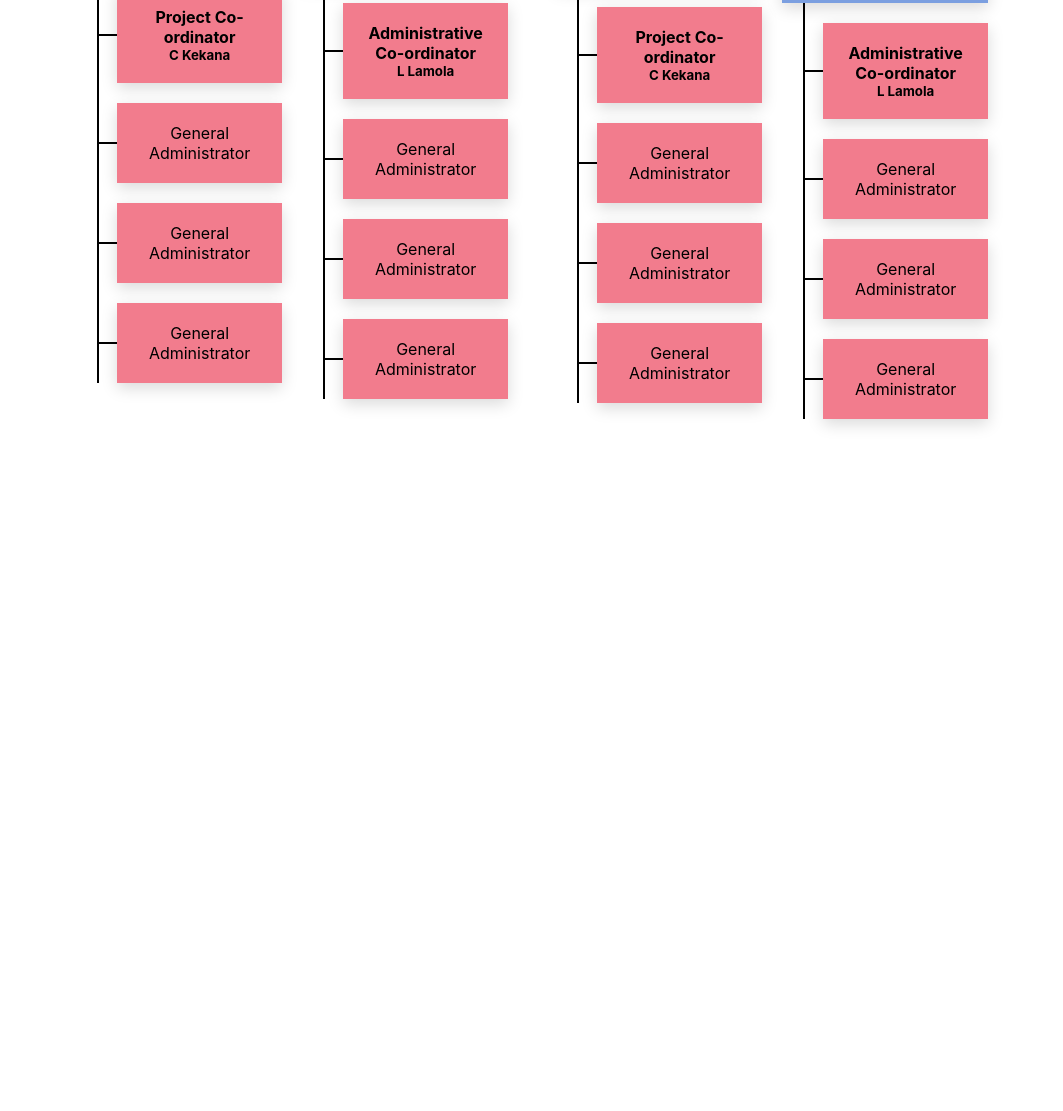
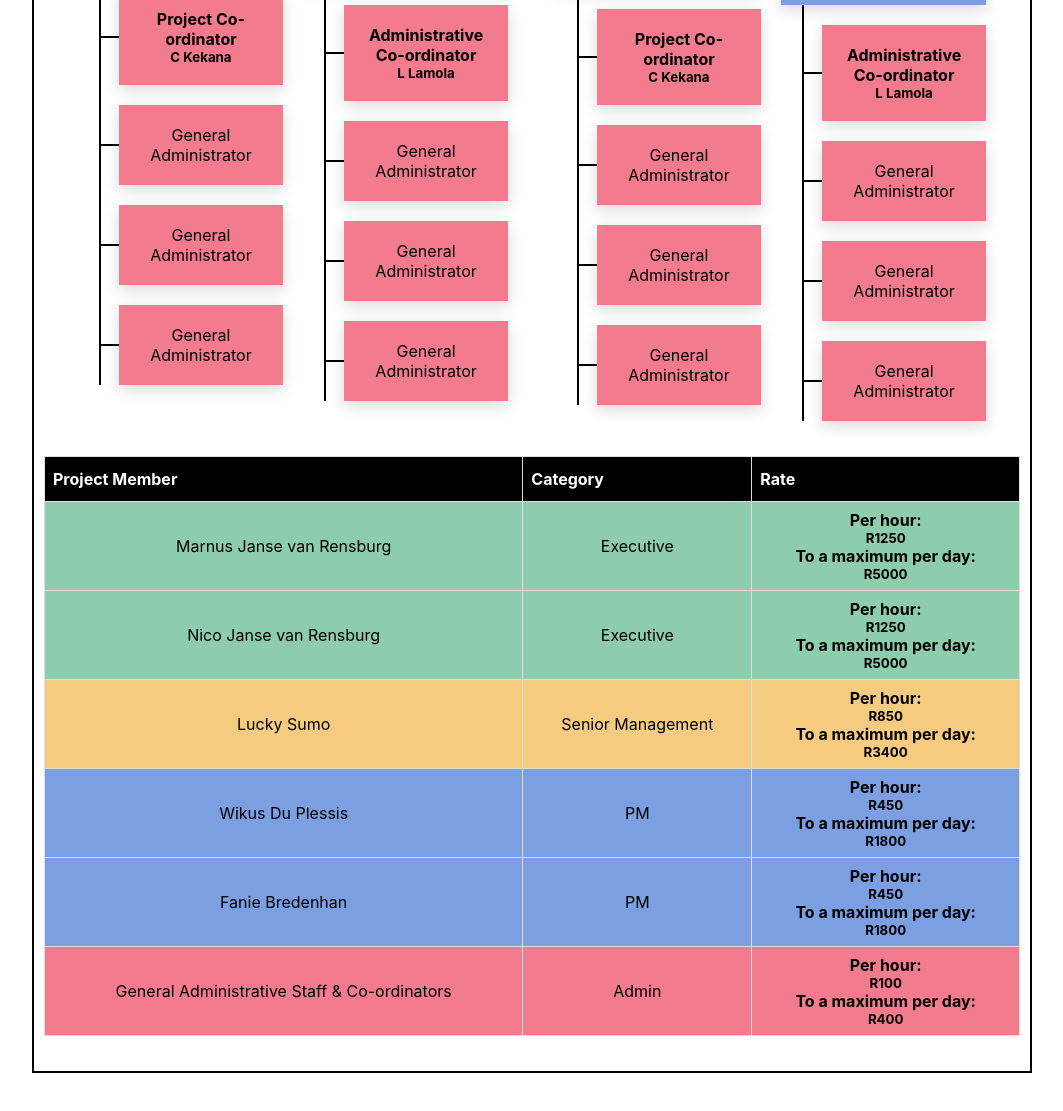
Before and after one commit to MarnusJvR/BetterBest-Anglo-Proposal-Live-Site, a website: page dist/Organogram 2/main.html in a window 1280 px wide. Shown: the part 979-2090 px from the top of the page, without its empty margins (108-1171 px from the left). Before the commit the page ends 1498 px from the top, so only its background shows below. Drawn offline with Linux system fonts and the light colour scheme.

Commit message:
cost table

```diff
--- a/dist/Organogram 2/main.html
+++ b/dist/Organogram 2/main.html
@@ -18,7 +18,7 @@
       <h4><b>Risk Alerts:</b> NONE</h4>
 
     </div>
-    <div class="container">
+    <div class="container ganttbox">
       <div class="level-1 rectangle">
         <h1>Project Lead</h1>
         <h2>Marnus Janse van Rensburg</h2>
@@ -147,14 +147,83 @@
         </li>
       </ol>
     </div>
+    <div>
+      <table id="customers">
+        <tr>
+          <th>Project Member</th>
+          <th>Category</th>
+          <th>Rate</th>
+        </tr>
+        <tr>
+          <td>Marnus Janse van Rensburg</td>
+          <td>Executive</td>
+          <td>
+            <h4>Per hour:</h4>
+            <h5>R1250</h5>
+            <h4>To a maximum per day:</h4>
+            <h5>R5000</h5>
+          </td>
+        </tr>
+        <tr>
+          <td>Nico Janse van Rensburg</td>
+          <td>Executive</td>
+          <td>
+            <h4>Per hour:</h4>
+            <h5>R1250</h5>
+            <h4>To a maximum per day:</h4>
+            <h5>R5000</h5>
+          </td>
+        </tr>
+        <tr>
+          <td>Lucky Sumo</td>
+          <td>Senior Management</td>
+          <td>
+            <h4>Per hour:</h4>
+            <h5>R850</h5>
+            <h4>To a maximum per day:</h4>
+            <h5>R3400</h5>
+          </td>
+        </tr>
+        <tr>
+          <td>Wikus Du Plessis</td>
+          <td>PM</td>
+          <td>
+            <h4>Per hour:</h4>
+            <h5>R450</h5>
+            <h4>To a maximum per day:</h4>
+            <h5>R1800</h5>
+          </td>
+        </tr>
+        <tr>
+          <td>Fanie Bredenhan</td>
+          <td>PM</td>
+          <td>
+            <h4>Per hour:</h4>
+            <h5>R450</h5>
+            <h4>To a maximum per day:</h4>
+            <h5>R1800</h5>
+          </td>
+        </tr>
+        <tr>
+          <td>General Administrative Staff & Co-ordinators</td>
+          <td>Admin</td>
+          <td>
+            <h4>Per hour:</h4>
+            <h5>R100</h5>
+            <h4>To a maximum per day:</h4>
+            <h5>R400</h5>
+          </td>
+        </tr>
+      </table>
+    </div>
     <footer class="page-footer">
       <span>made by </span>
       <a href="https://georgemartsoukos.com/" target="_blank">
         <img
           width="24"
           height="24"
-          src="https://assets.codepen.io/162656/george-martsoukos-small-logo.svg"
-          alt="George Martsoukos logo"
+          src="../img/BetterBeswt.png"
+          alt="Marnus Janse van Rensburg"
         />
       </a>
     </footer>
--- a/dist/Organogram 2/styles/style.css
+++ b/dist/Organogram 2/styles/style.css
@@ -6,6 +6,52 @@
   --level-3: #7b9fe0;
   --level-4: #f27c8d;
   --black: black;
+}
+#customers {
+  border-collapse: collapse;
+  width: 100%;
+  margin-top: 35px;
+  margin-bottom: 35px;
+}
+
+#customers td,
+#customers th {
+  border: 1px solid #ddd;
+  padding: 8px;
+}
+
+#customers tr:nth-child(2) {
+  background-color: var(--level-1);
+}
+#customers tr:nth-child(3) {
+  background-color: var(--level-1);
+}
+#customers tr:nth-child(4) {
+  background-color: var(--level-2);
+}
+#customers tr:nth-child(5) {
+  background-color: var(--level-3);
+}
+#customers tr:nth-child(6) {
+  background-color: var(--level-3);
+}
+#customers tr:nth-child(7) {
+  background-color: var(--level-4);
+}
+
+#customers tr:hover {
+  background-color: #ddd;
+}
+
+#customers th {
+  padding-top: 12px;
+  padding-bottom: 12px;
+  text-align: left;
+  background-color: rgb(0, 0, 0);
+  color: white;
+}
+.ganttbox {
+  border: 2px solid black;
 }
 .pageHeader {
   border: 2.5px solid black;
```
Also changed, not shown: dist/Simple-Gant-master/index.html (+1 -1 lines).
